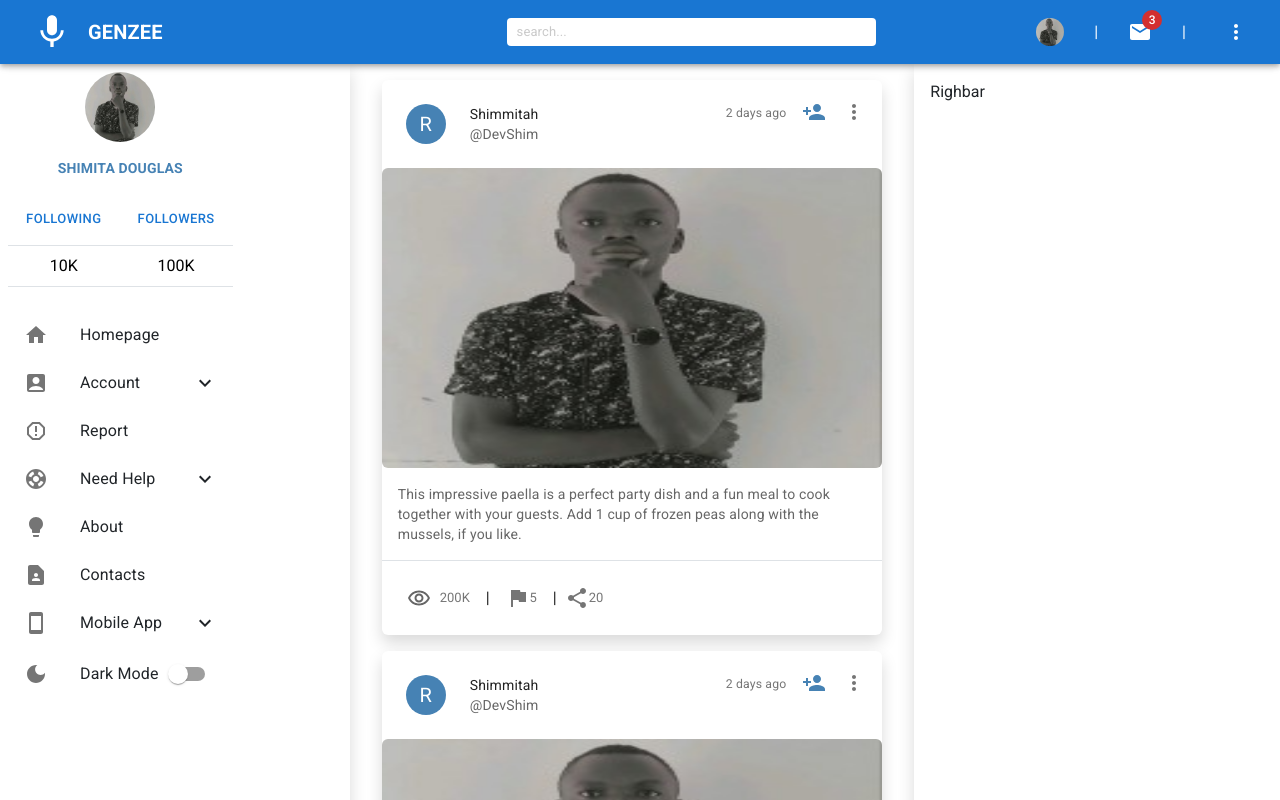
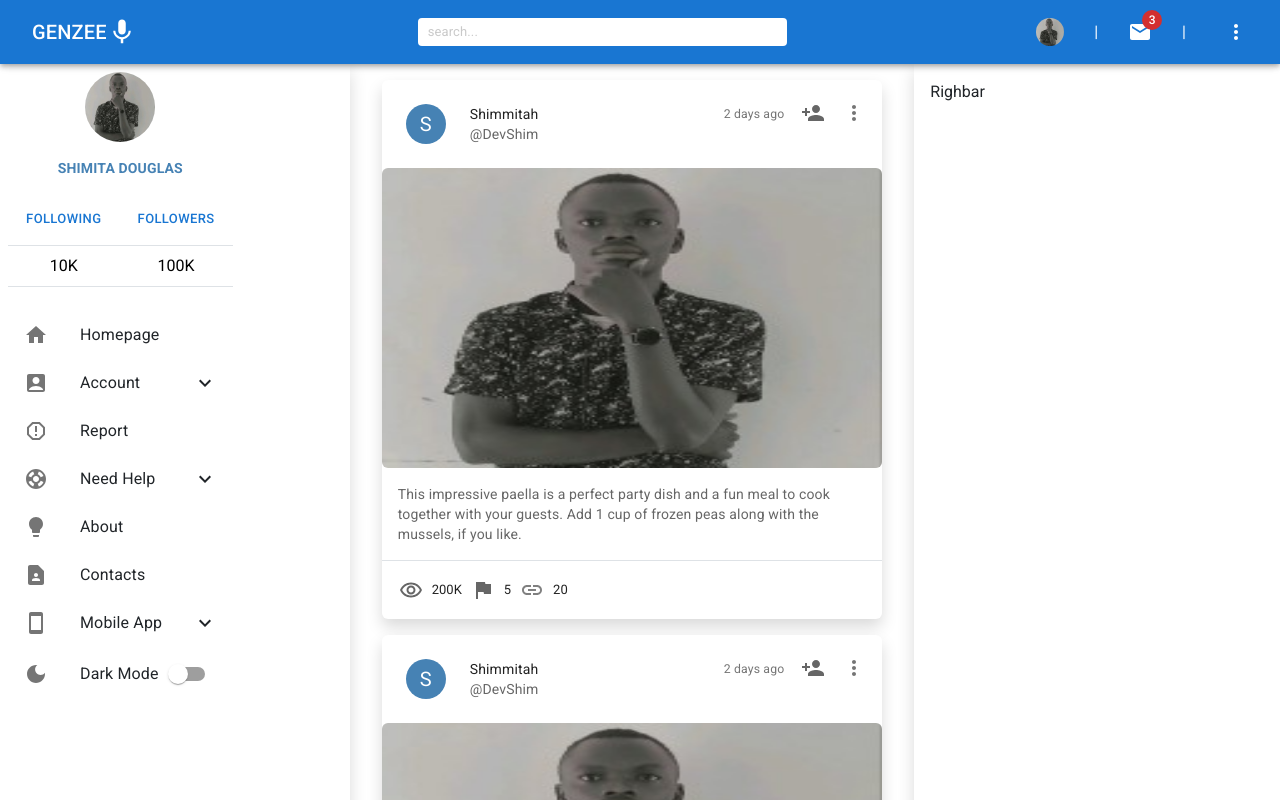
Before and after one commit to Shimmita/Genzee, a React (Create React App) app: page / in a window 1280 px wide. Shown: the top 800 px of the page. Built offline with nearby package versions, Linux system fonts and the light colour scheme.

Commit message:
refined the UI feed section

```diff
--- a/src/components/custom/CardFeed.jsx
+++ b/src/components/custom/CardFeed.jsx
@@ -1,13 +1,11 @@
 import {
-  Comment,
-  Favorite,
-  FavoriteBorder,
   Flag,
+  FlagCircle,
+  Link,
   MoreVert,
   PersonAdd,
   RemoveRedEye,
   RemoveRedEyeOutlined,
-  Share,
 } from "@mui/icons-material";
 import {
   Box,
@@ -19,7 +17,7 @@ import {
   Typography,
   CardActions,
   Checkbox,
-  Badge,
+  Tooltip,
 } from "@mui/material";
 import React from "react";
 import devImage from "../../images/dev.jpeg";
@@ -31,6 +29,7 @@ const CardFeed = () => {
       <Card className="w-100 mb-3 shadow rounded ">
         <CardHeader
           avatar={
+            <Tooltip title="profile" arrow>
               <IconButton>
                 <Avatar
                   sx={{
@@ -38,24 +37,32 @@ const CardFeed = () => {
                   }}
                   aria-label="avatar"
                 >
-                R
+                  S
                 </Avatar>
               </IconButton>
+            </Tooltip>
           }
           action={
             <Box className="d-flex flex-row ">
-              <IconButton>
+              <IconButton disableRipple>
                 <Typography variant="body2">
                   {" "}
                   <small>2 days ago</small>
                 </Typography>
               </IconButton>
-              <IconButton>
-                <PersonAdd style={{ color: "steelblue" }} />
-              </IconButton>
+
+              <Tooltip title="follow" arrow>
+                <Checkbox
+                  icon={<PersonAdd />}
+                  checkedIcon={<PersonAdd style={{ color: "steelblue" }} />}
+                />
+              </Tooltip>
+
+              <Tooltip title="more" arrow>
                 <IconButton aria-label="more">
                   <MoreVert />
                 </IconButton>
+              </Tooltip>
             </Box>
           }
           title="Shimmitah"
@@ -80,23 +87,32 @@ const CardFeed = () => {
           </Typography>
         </CardContent>
         <CardActions disableSpacing className=" border-top ">
-          <IconButton aria-label="add to favorites">
+          <Tooltip title="seen" arrow>
             <Checkbox
               icon={<RemoveRedEyeOutlined />}
               checkedIcon={<RemoveRedEye style={{ color: "steelblue" }} />}
             />
             <small style={{ fontSize: "small" }}>200K</small>
-          </IconButton>
-          &nbsp; | &nbsp;
-          <IconButton aria-label="flag">
-            <Flag />
+          </Tooltip>
+
+          {/* &nbsp; | &nbsp; */}
+          <Tooltip title="scam" arrow>
+            <Checkbox
+              icon={<Flag />}
+              checkedIcon={<FlagCircle style={{ color: "steelblue" }} />}
+            />
             <small style={{ fontSize: "small" }}>5</small>
-          </IconButton>
-          &nbsp; |
-          <IconButton aria-label="share">
-            <Share />
+          </Tooltip>
+          {/* &nbsp; | */}
+
+          <Tooltip title="share" arrow>
+            <Checkbox
+              icon={<Link />}
+              checkedIcon={<Link />}
+              style={{ color: "grey" }}
+            />
             <small style={{ fontSize: "small" }}>20</small>
-          </IconButton>
+          </Tooltip>
         </CardActions>
       </Card>
     </Box>
--- a/src/components/navbar/Navbar.jsx
+++ b/src/components/navbar/Navbar.jsx
@@ -57,30 +57,33 @@ const Navbar = () => {
   return (
     <AppBar position="sticky">
       <NocturnalToolBar>
-        <LogoContent>
+        <LogoContent
+          sx={{ display: { xs: "none", sm: "block", fontWeight: "bold" } }}
+        >
           <IconButton style={{ color: "white" }}>
+            <Typography variant="h6">GENZEE</Typography>
             <Mic
               sx={{
-                display: { xs: "none", sm: "block" },
-                width: 40,
-                height: 40,
+                width: 30,
+                height: 30,
                 marginRight: "1rem",
               }}
             />
-            <Typography
-              variant="h6"
-              sx={{ display: { xs: "none", sm: "block", fontWeight: "bold" } }}
-            >
-              GENZEE
-            </Typography>
           </IconButton>
         </LogoContent>
 
-        <IconButton style={{ color: "white" }}>
-          <Mic
-            sx={{ display: { xs: "block", sm: "none" }, width: 40, height: 40 }}
-          />
-        </IconButton>
+        <LogoContent
+          sx={{
+            display: { xs: "block", sm: "none" },
+          }}
+        >
+          <IconButton style={{ color: "white" }}>
+            <Typography>
+              <small>GENZEE</small>
+            </Typography>
+            <Mic />
+          </IconButton>
+        </LogoContent>
 
         <SearchBar>
           <InputBase
```
Lines whose indentation alone changed are shown as unchanged.
